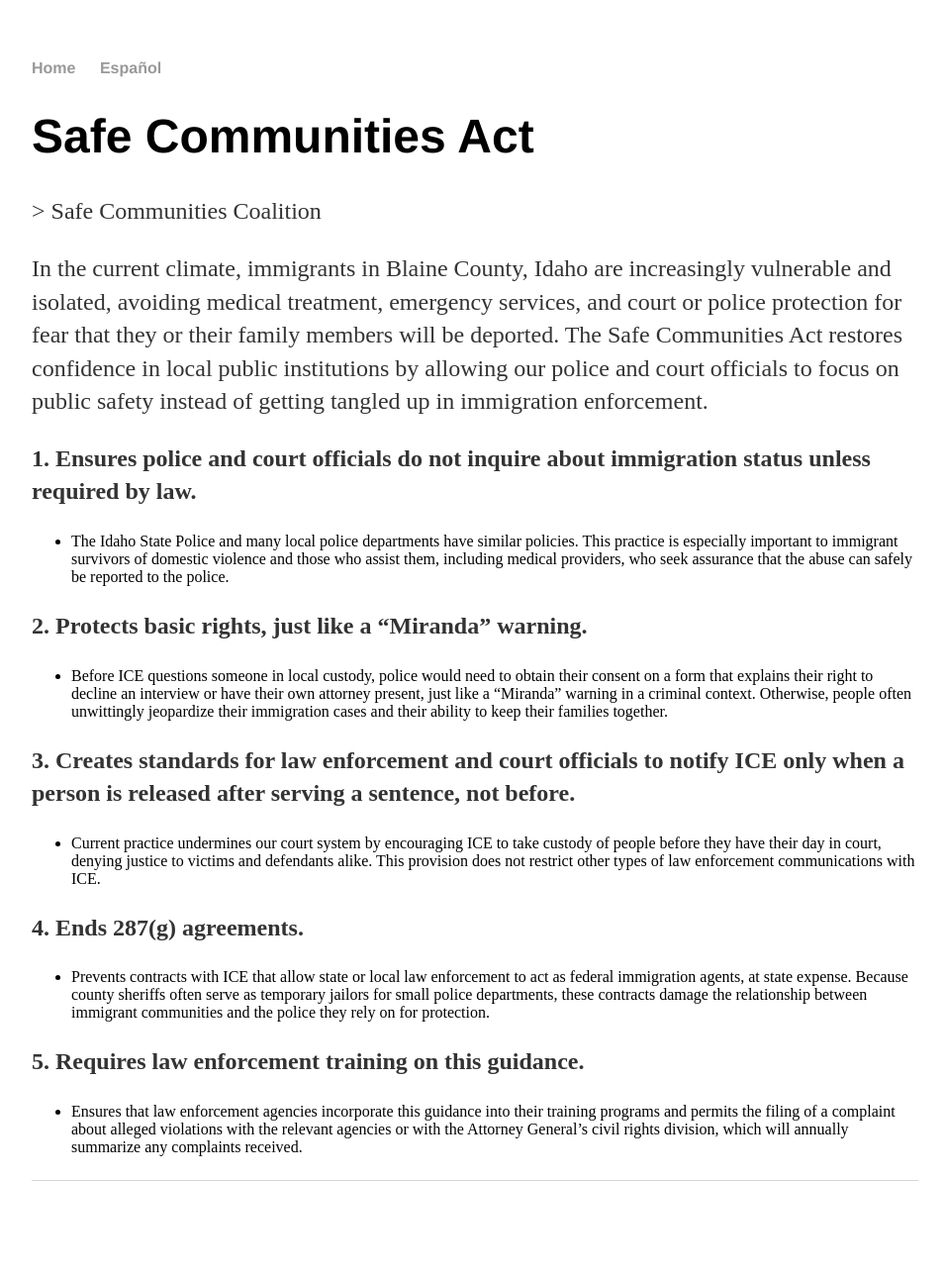
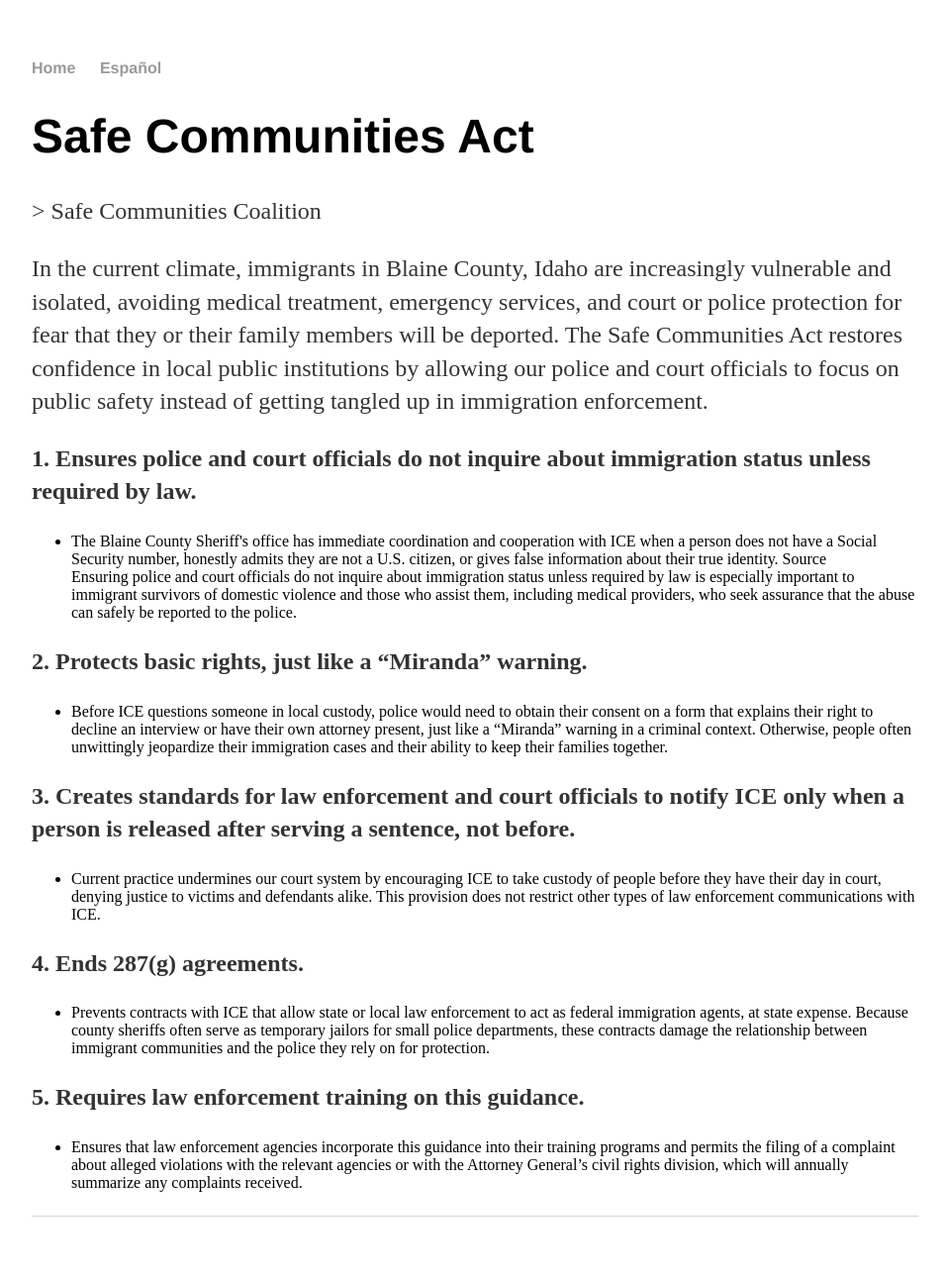
Before and after one commit to love5b/love5b.github.io, a Jekyll site: the page built from index.html, in a window 1280 px wide. Shown: the whole page at 99% size, without its empty margins (160-1115 px from the left). Built offline with Jekyll 4.4.1, drawn with Linux system fonts in a browser that asks for light colours; before the commit the page ends 1253 px from its top, so only the background shows below that.

Commit message:
Update index.html

```diff
--- a/index.html
+++ b/index.html
@@ -19,9 +19,8 @@ title: Safe Communities Act for Wood River Valley, Blaine County, and Idaho
 			<strong>1. Ensures police and court officials do not inquire about immigration status unless required by law. </strong><br>
 			<ul>
 			<li>
-				The Idaho State Police and many local police departments have similar policies. This practice is especially
-			important to immigrant survivors of domestic violence and those who assist them, including medical providers, who
-			seek assurance that the abuse can safely be reported to the police.
+				The Blaine County Sheriff's office has immediate coordination and cooperation with ICE when a person does not have a Social Security number, 					honestly admits they are not a U.S. citizen, or gives false information about their true identity. Source  <br>
+				Ensuring police and court officials do not inquire about immigration status unless required by law is especially important to immigrant survivors 				of domestic violence and those who assist them, including medical providers, who seek assurance that the abuse can safely be reported to the 					police.
 			</li>
 			</ul>
 			</p>
@@ -39,10 +38,10 @@ title: Safe Communities Act for Wood River Valley, Blaine County, and Idaho
 			</p>
 
 			<p>
-			<strong>3. Creates standards for law enforcement and court officials to notify ICE only when a person is released after serving a sentence, not before.</strong> <br>
+			<strong>3. Creates standards for law enforcement and court officials to notify ICE only when a person is released after serving a sentence, not before.				</strong> <br>
 			<ul>
 			<li>
-				Current practice undermines our court system by encouraging ICE to take custody of people before they have
+			Current practice undermines our court system by encouraging ICE to take custody of people before they have
 			their day in court, denying justice to victims and defendants alike. This provision does not restrict
 			other types of law enforcement communications with ICE.
 			</li>
```
